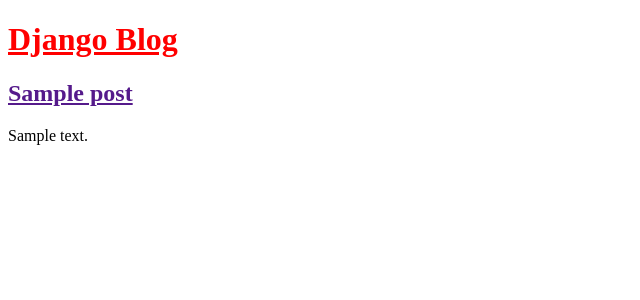
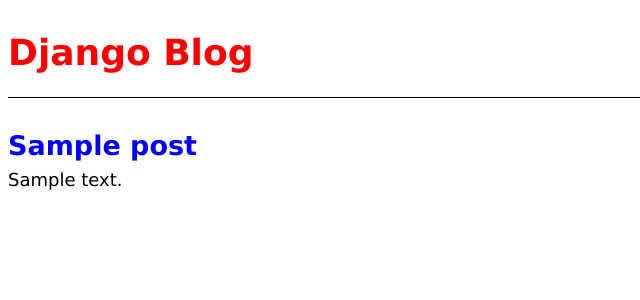
Before and after one commit to Khabibulix/Mono-Python, a Django app: template 2023/Sandbox_Django/Blog/templates/home.html in a window 1280 px wide. Shown: the top 300 px of the page, without its empty margins (0-640 px from the left). Run offline with Django 4.2, Linux system fonts and the light colour scheme; the template is opened without the code that fills it: most values are stand-ins (such as "Sample title", 1, 10 or a date in 2020).

Commit message:
Copying styling from book, i'll style it for myself later

```diff
--- a/2023/Sandbox_Django/Blog/static/css/base.css
+++ b/2023/Sandbox_Django/Blog/static/css/base.css
@@ -1,3 +1,47 @@
+body {
+    font-family: 'Verdana', sans-serif;
+    font-size: 18px;
+}
+
+header {
+    border-bottom: 1px solid black;
+    margin-bottom: 2rem;
+    display: flex;
+}
+
 header h1 a {
     color: red;
+    text-decoration: none;
 }
+
+.nav-left {
+    margin-right: auto;
+}
+
+.nav-right {
+    display: flex;
+    padding-top: 2rem;
+}
+
+.post-entry {
+    margin-bottom: 2rem;
+}
+
+.post-entry h2{
+    margin: 0.5rem 0;
+}
+
+.post-entry h2 a,
+.post-entry h2 a:visited{
+    color: blue;
+    text-decoration: none;
+}
+
+.post-entry p {
+    margin: 0;
+    font-weight: 400;
+}
+
+.post-entry p a:hover {
+    color: red;
+}
```
